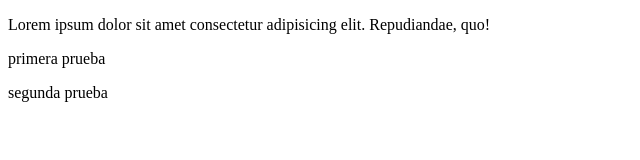
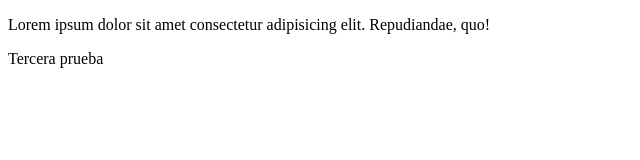
Before and after one commit to mluceroq2/test-vscode-git, a plain HTML site: page index.html in a window 1280 px wide. Shown: the whole page, without its empty margins (0-640 px from the left). Drawn offline with Linux system fonts and the light colour scheme.

Commit message:
tercera prueba

```diff
--- a/index.html
+++ b/index.html
@@ -15,8 +15,7 @@
           Lorem ipsum dolor sit amet consectetur adipisicing elit. Repudiandae,
           quo!
         </p>
-        <p>primera prueba</p>
-        <p>segunda prueba</p>
+        <p>Tercera prueba</p>
       </div>
     </div>
   </body>
```
